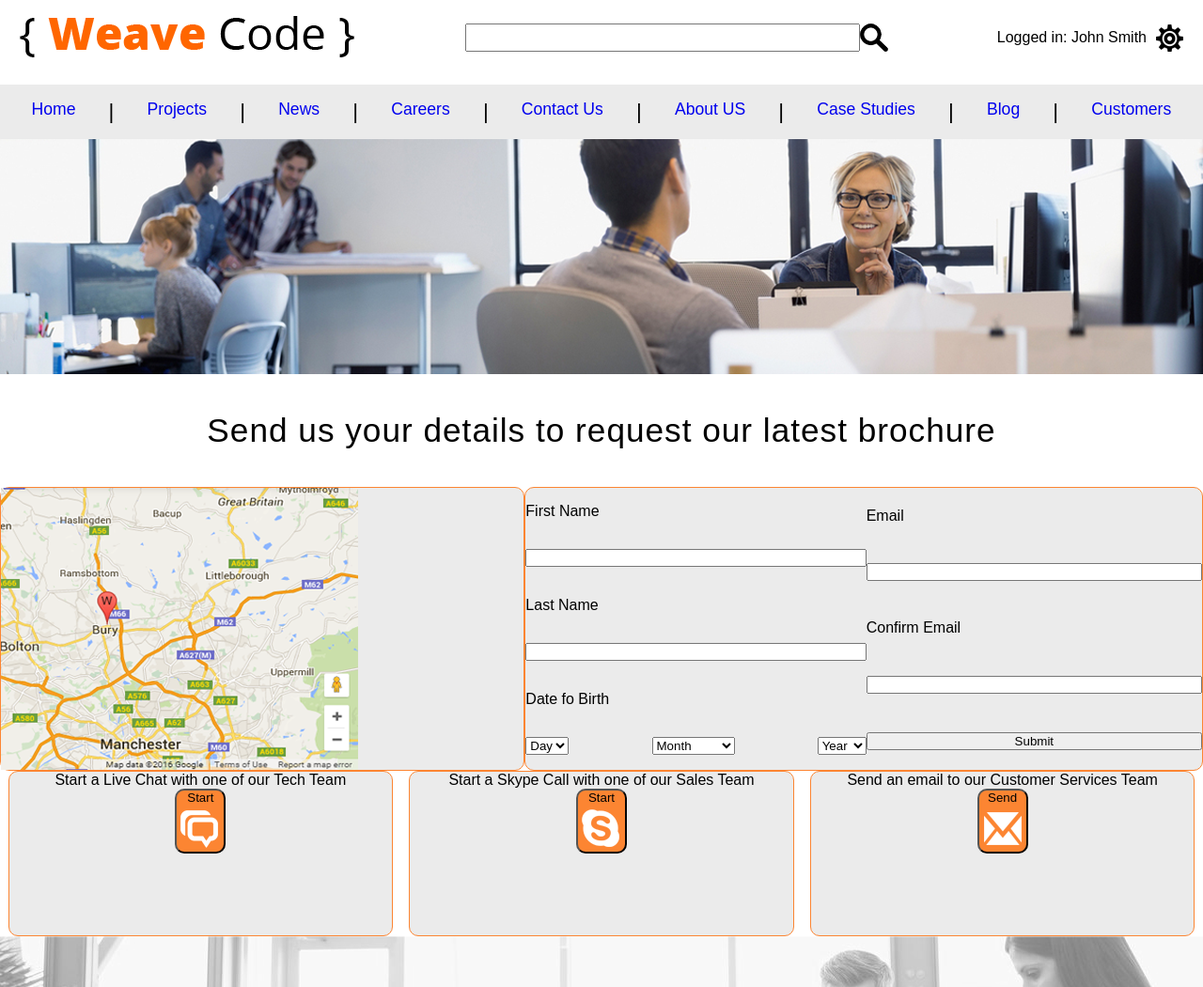
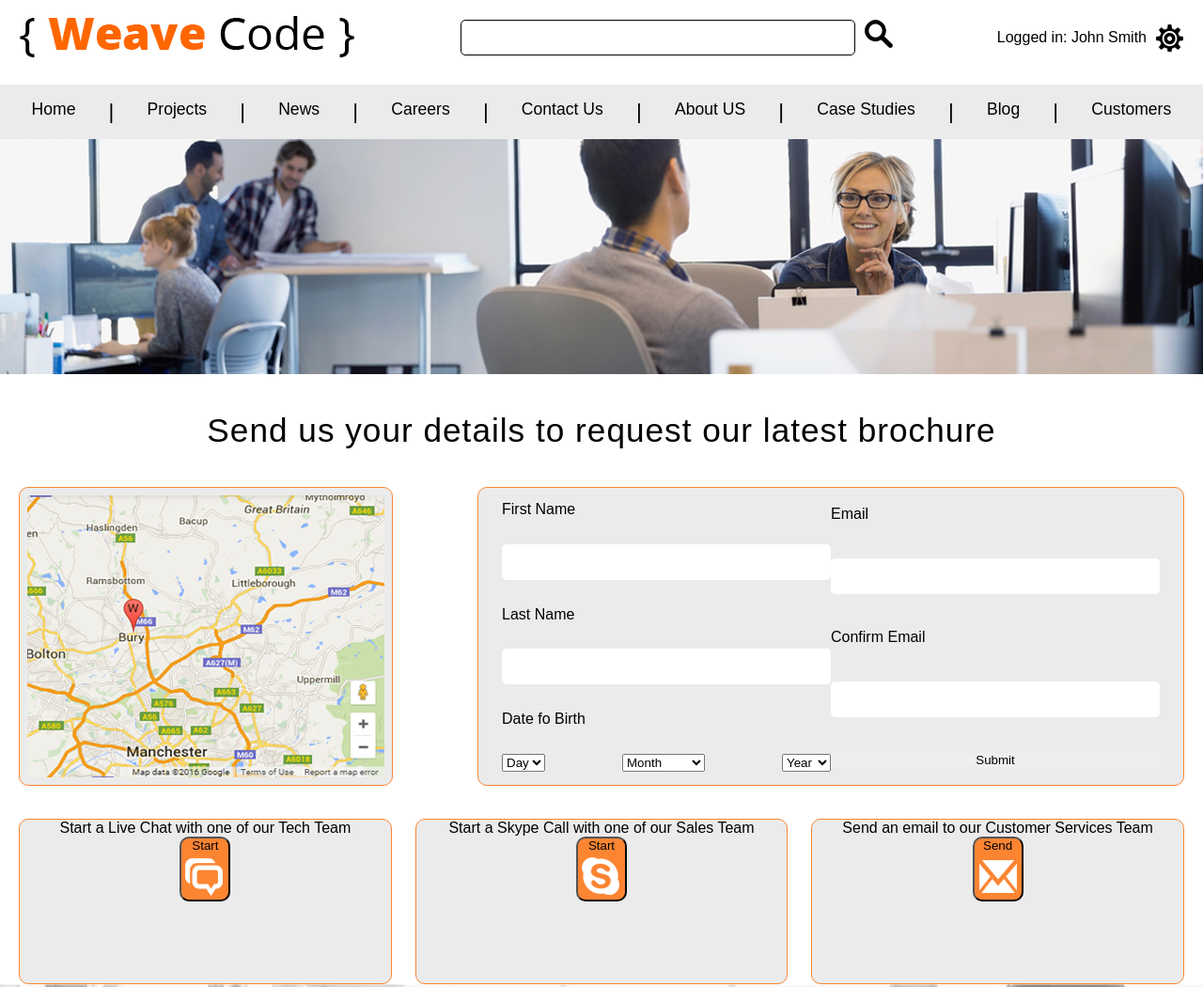
Before and after one commit to balinttamas87/weave-coding, a website: page index.html in a window 1280 px wide. Shown: the top 1050 px of the page at 94% size. Drawn offline with Linux system fonts and the light colour scheme.

Commit message:
style layout within main and style inputs

```diff
--- a/styles/base/_reset.scss
+++ b/styles/base/_reset.scss
@@ -5,6 +5,7 @@
 }
 a {
 	text-decoration: none;
+	color: $font-base-color;
 }
 a, button {
 	cursor: pointer;
@@ -15,3 +16,9 @@ button:focus, a:focus {
 a:visited {
 	color: $font-base-color;
 }
+input {
+	border: 0;
+	&:focus {
+		outline: none;
+	}
+}
--- /dev/null
+++ b/styles/components/_input.scss
@@ -0,0 +1,24 @@
+.brochure-request-form input[type="text"],
+.brochure-request-form input[type="email"] {
+	width: 350px;
+	height: 38px;
+	border-radius: 5px;
+	border: 1px solid transparent;
+	font-size: 1rem;
+	&:focus {
+		border: 1px solid $primary-color;
+	}
+}
+#search-form input {
+	border: 1px solid black;
+	border-radius: 5px;
+	margin-right: 10px;
+	font-size: 1rem;
+	&:focus {
+		border: 1px solid black;
+		width: 50%;
+		height: 38px;
+		margin-right: 10px;
+		padding: 0;
+	}
+}
--- a/styles/components/_module.scss
+++ b/styles/components/_module.scss
@@ -5,3 +5,4 @@
 @import "link-divider";
 @import "login";
 @import "h2";
+@import "input";
--- a/styles/layout/_page-layout.scss
+++ b/styles/layout/_page-layout.scss
@@ -1,3 +1,6 @@
+main {
+    padding: 0 20px 0 20px;
+}
 ul {
     list-style-type: none;
 }
@@ -17,6 +20,7 @@ h2 {
 }
 input[type="search"] {
     width: 420px;
+    height: 38px;
 }
 .login {
     display: flex;
@@ -38,15 +42,17 @@ input[type="search"] {
 .map-and-brochure-request-form-container {
     display: flex;
     flex-direction: row;
-    justify-content: space-around;
+    justify-content: space-between;
 }
 .map {
-    flex-grow: 1;
+    padding: 8px;
 }
 .brochure-request-form {
     display: flex;
     flex-direction: row;
-    flex-grow: 2;
+    padding-left: 25px;
+    padding-right: 25px;
+
 }
 .names-and-dob-container {
     display: flex;
@@ -68,7 +74,8 @@ input[type="search"] {
 .methods-of-contact-container {
     display: flex;
     flex-direction: row;
-    justify-content: space-around;
+    justify-content: space-between;
+    padding-top: 35px;
 }
 .method-of-contact {
     text-align: center;
```
Also changed, not shown: styles/main.css, styles/main.min.css.
